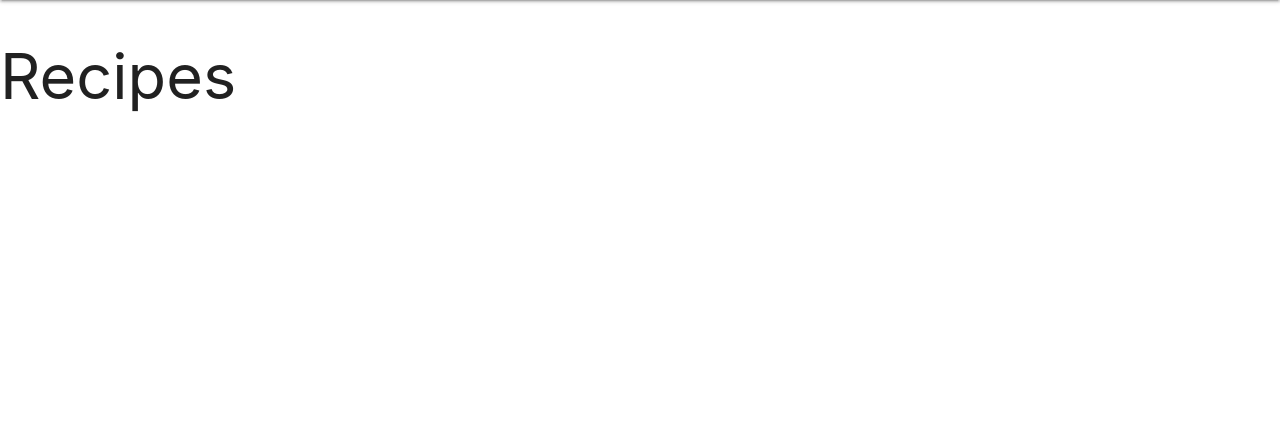
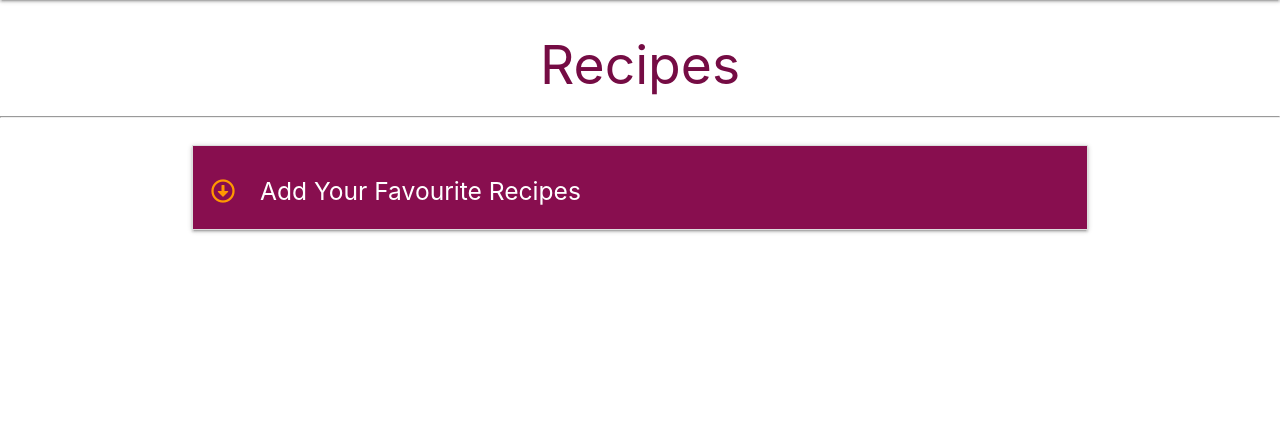
Before and after one commit to CassJBeckford/RecipeRevolution-mp3, a Flask app: page /recipe in a window 1280 px wide. Shown: the part 64-496 px from the top of the page. Run offline with Flask 3, Linux system fonts and the light colour scheme.

Commit message:
add title and add recipe button

```diff
--- a/recipes/templates/recipe.html
+++ b/recipes/templates/recipe.html
@@ -1,4 +1,29 @@
 {% extends "base.html" %}
 {% block content %}
-    <h1>Recipes</h1>
+    <div class="row">
+        <div>
+            <h2 class="center-align">Recipes</h2>
+            <hr>
+        </div>
+    </div>
+
+    <div class="container">
+
+        <ul class="collapsible center-align pink darken-4">
+            <li>
+                <div class="collapsible-header pink darken-4">
+                    <h5 class="white-text">
+                        <i class="far fa-arrow-alt-circle-down orange-text"></i>
+                        Add Your Favourite Recipes
+                    </h5>
+                </div>
+                <div class="collapsible-body">
+                    <a href="" class="btn-floating btn-large pulse orange">
+                        <i class="fas fa-plus-square"></i>
+                    </a>
+                </div>
+            </li>
+        </ul>
+
+    </div>
 {% endblock %}
```
